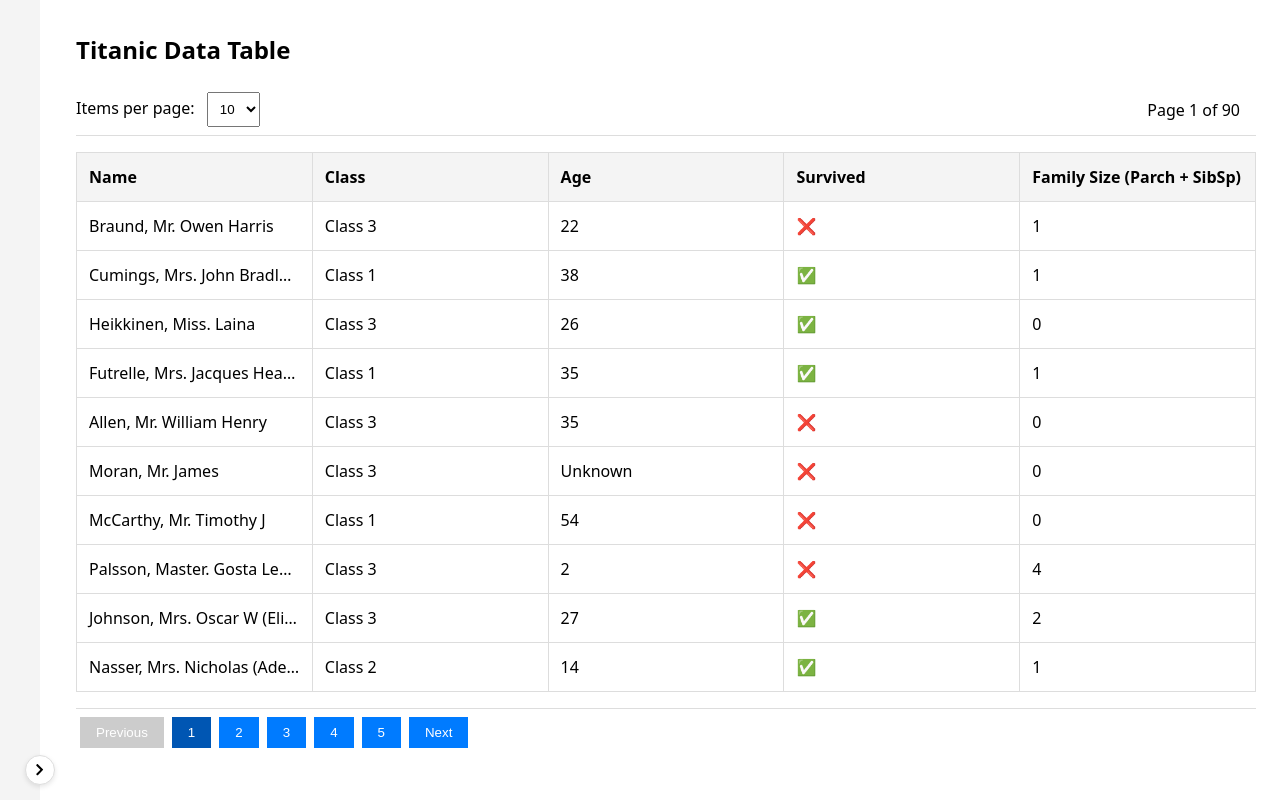
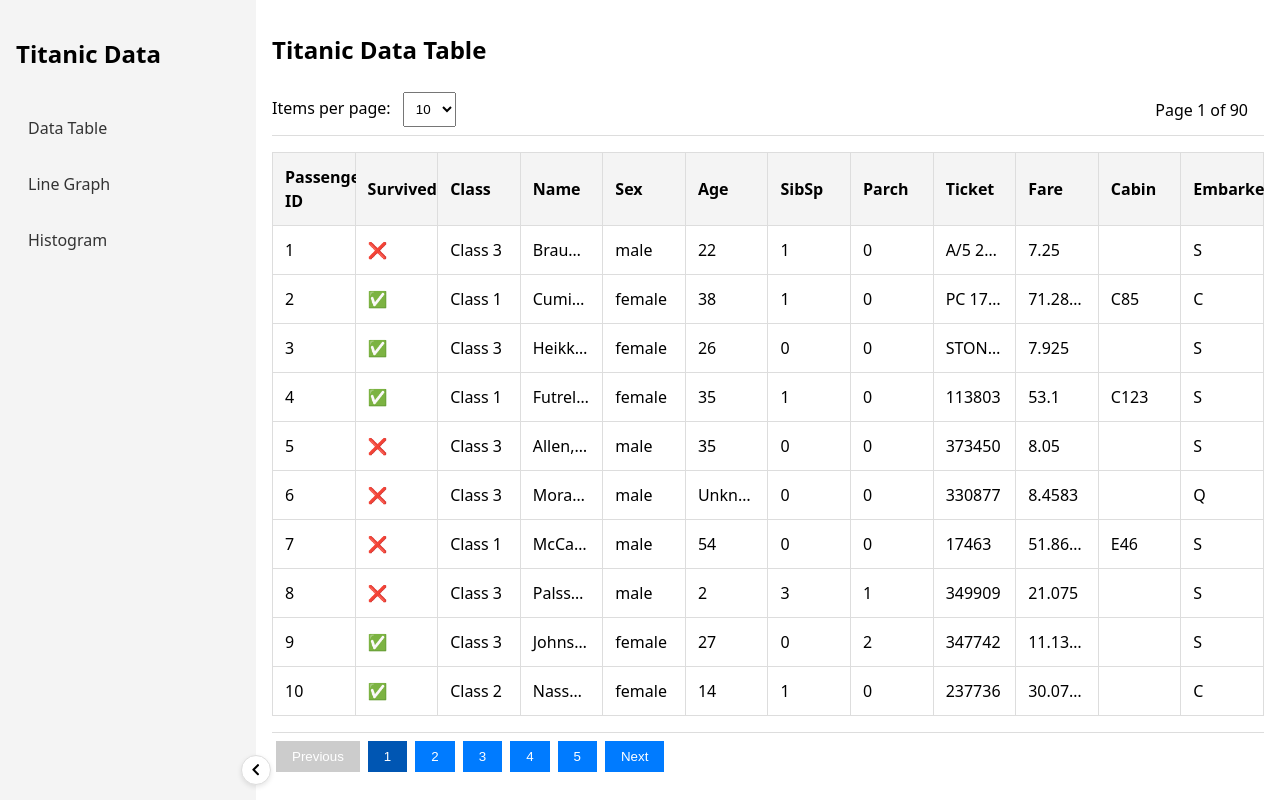
Before and after one commit to Paulinojr/titanic-data, a React (Vite) app: page / in a window 1280 px wide. Built offline with nearby package versions, Linux system fonts and the light colour scheme.

Commit message:
fix: add all columns to data table

```diff
--- a/src/App.tsx
+++ b/src/App.tsx
@@ -9,8 +9,6 @@
 import DataTable from "./components/DataTable/DataTable";
 import Histogram from "./components/Histogram/Histogram";
 
-
-
 const MainContent = styled.div<{ $sidebarOpen: boolean; $isMobile: boolean }>`
   margin-left: ${({ $isMobile, $sidebarOpen }) =>
     $isMobile ? "0" : $sidebarOpen ? "20%" : "60px"};
@@ -20,7 +18,7 @@
 
 const App: React.FC = () => {
   const [isMobile, setIsMobile] = useState(window.innerWidth < 768);
-  const [sidebarOpen, setSidebarOpen] = useState(false);
+  const [sidebarOpen, setSidebarOpen] = useState(isMobile ? false : true);
 
   useEffect(() => {
     const handleResize = () => {
--- a/src/components/DataTable/DataTable.tsx
+++ b/src/components/DataTable/DataTable.tsx
@@ -16,7 +16,6 @@
   // Data formatting functions
   const formatSurvived = (value: number) => value ? '✅' : '❌';
   const formatPclass = (value: number) => `Class ${value}`;
-  const formatFamilySize = (sibSp: number, parch: number) => sibSp + parch;
 
   // Pagination logic
   const indexOfLastItem = currentPage * itemsPerPage;
@@ -58,21 +57,35 @@
         <StyledTable>
           <thead>
             <tr>
+              <Th>Passenger ID</Th>
+              <Th>Survived</Th>
+              <Th>Class</Th>
               <Th>Name</Th>
-              <Th>Class</Th>
+              <Th>Sex</Th>
               <Th>Age</Th>
-              <Th>Survived</Th>
-              <Th>Family Size (Parch + SibSp)</Th>
+              <Th>SibSp</Th>
+              <Th>Parch</Th>
+              <Th>Ticket</Th>
+              <Th>Fare</Th>
+              <Th>Cabin</Th>
+              <Th>Embarked</Th>
             </tr>
           </thead>
           <tbody>
             {currentItems.map((passenger, index) => (
               <tr key={index}>
+                <Td>{passenger.passengerId}</Td>
+                <Td>{formatSurvived(passenger.survived)}</Td>
+                <Td>{formatPclass(passenger.pclass)}</Td>
                 <Td>{passenger.name}</Td>
-                <Td>{formatPclass(passenger.pclass)}</Td>
+                <Td>{passenger.sex}</Td>
                 <Td>{passenger.age || "Unknown"}</Td>
-                <Td>{formatSurvived(passenger.survived)}</Td>
-                <Td>{formatFamilySize(passenger.sibSP, passenger.parch)}</Td>
+                <Td>{passenger.sibSP}</Td>
+                <Td>{passenger.parch}</Td>
+                <Td>{passenger.ticket}</Td>
+                <Td>{passenger.fare}</Td>
+                <Td>{passenger.cabin}</Td>
+                <Td>{passenger.embarked}</Td>
               </tr>
             ))}
           </tbody>
--- a/src/components/Histogram/Histogram.tsx
+++ b/src/components/Histogram/Histogram.tsx
@@ -45,14 +45,14 @@
         ]}
         layout={{
           title: "Titanic Survivors by Passenger Class",
-          xaxis: { title: "Number of Survivors" },
-          yaxis: {
+          yaxis: { title: "Number of Survivors" },
+          xaxis: {
             title: "Passenger Class",
             type: "category", // Ensures classes stay discrete
           },
           bargap: 0.3,
-          hovermode: "y unified",
-          showlegend: false,
+          hovermode: "x unified",
+          showlegend: true,
         }}
         config={{ responsive: true }}
         style={{ width: "100%", height: "100vh" }}
--- a/src/components/Sidebar/Sidebar.tsx
+++ b/src/components/Sidebar/Sidebar.tsx
@@ -13,7 +13,7 @@
 import { FaTimes, FaBars, FaChevronLeft, FaChevronRight } from "react-icons/fa";
 
 const Sidebar: React.FC<SidebarProps> = ({ isMobile, setSidebarOpen }) => {
-  const [isOpen, setIsOpen] = useState(false);
+  const [isOpen, setIsOpen] = useState(isMobile ? false : true);
 
   const toggleSidebar = () => {
     setIsOpen(!isOpen);
```
